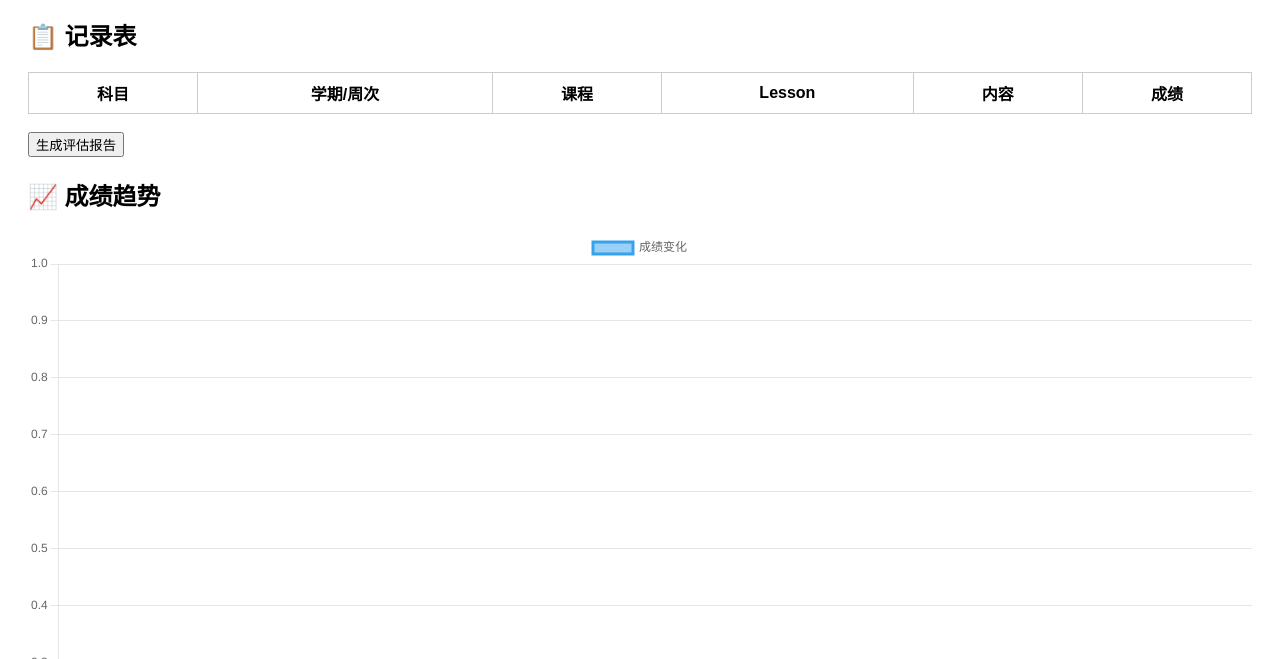
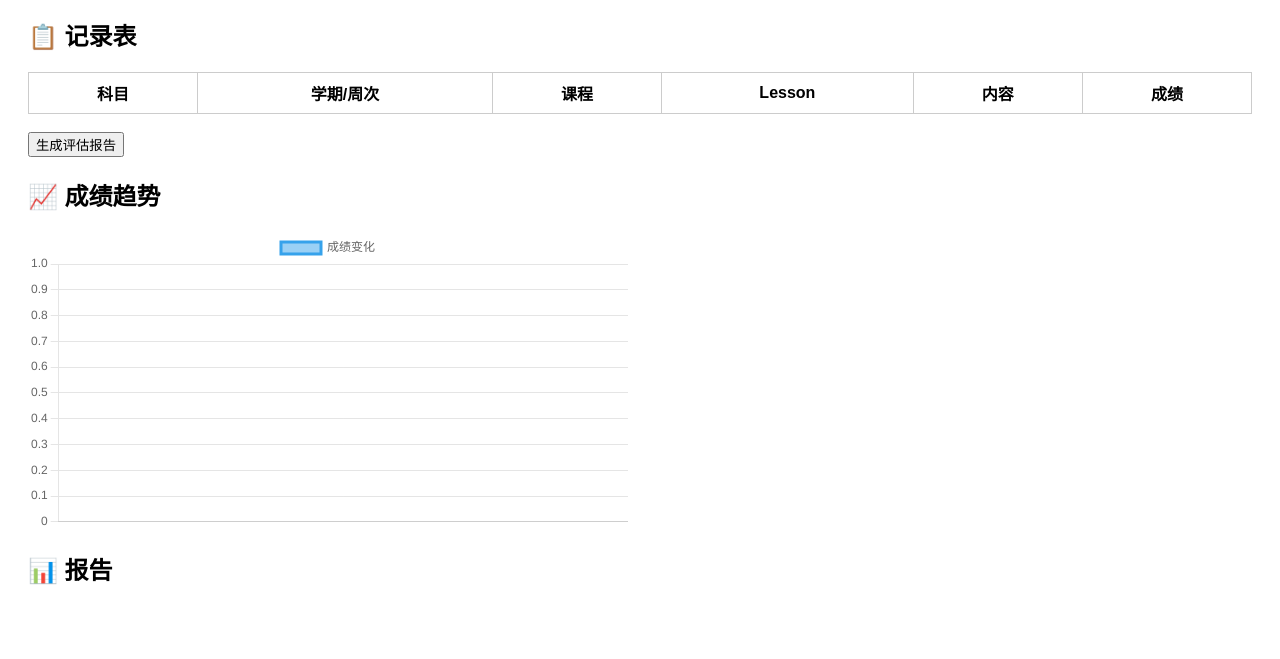
Before and after one commit to PLU706/Euka-tracker, a plain HTML site: page index.html in a window 1280 px wide. Shown: the part 141-800 px from the top of the page. Drawn offline with nearby package versions, Linux system fonts and the light colour scheme.

Commit message:
Update index.html

```diff
--- a/index.html
+++ b/index.html
@@ -9,6 +9,10 @@
     table { border-collapse: collapse; width: 100%; }
     td, th { border: 1px solid #ccc; padding: 8px; }
     #loading { display:none; color:blue; }
+    #chartWrapper {
+      width: 600px;
+      max-width: 100%;
+    }
   </style>
 </head>
 <body>
@@ -38,7 +42,9 @@
 <button onclick="generateReport()">生成评估报告</button>
 
 <h2>📈 成绩趋势</h2>
-<canvas id="chart"></canvas>
+<div id="chartWrapper">
+  <canvas id="chart"></canvas>
+</div>
 
 <h2>📊 报告</h2>
 <div id="report"></div>
```
